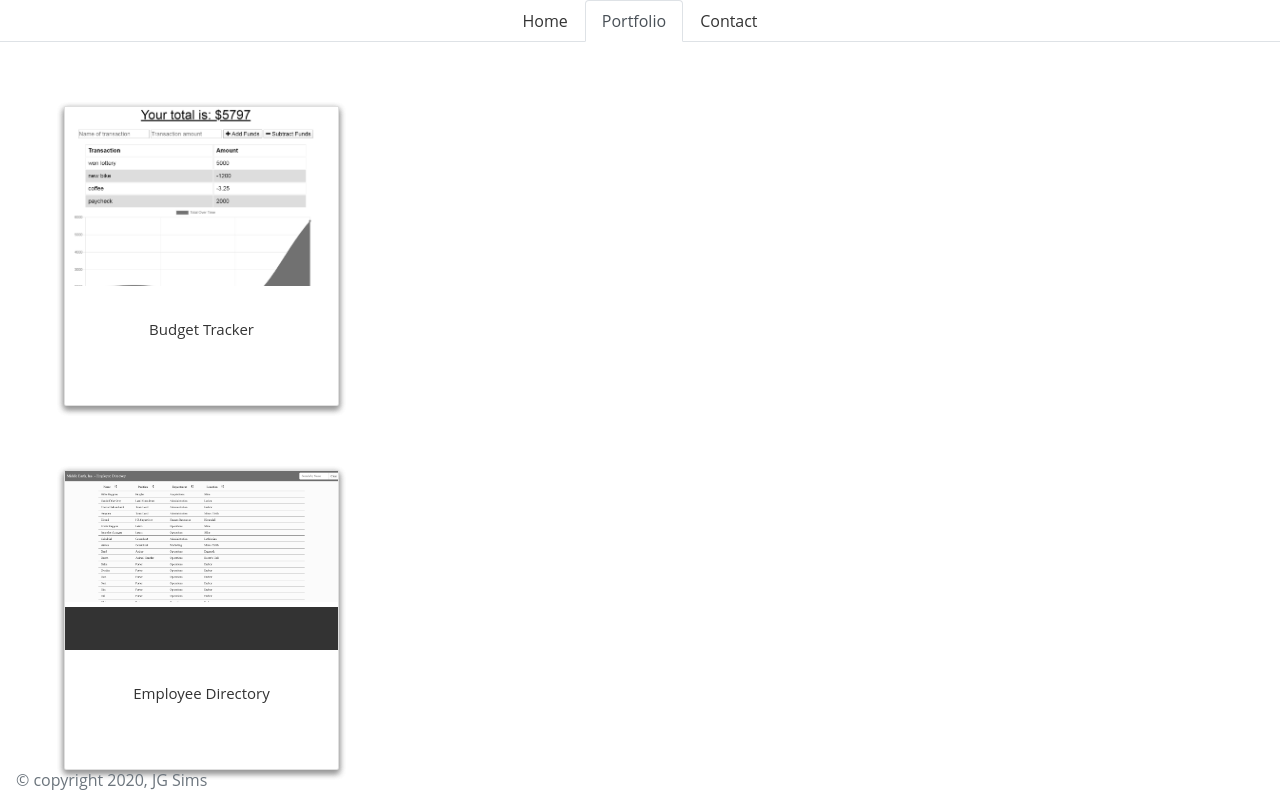
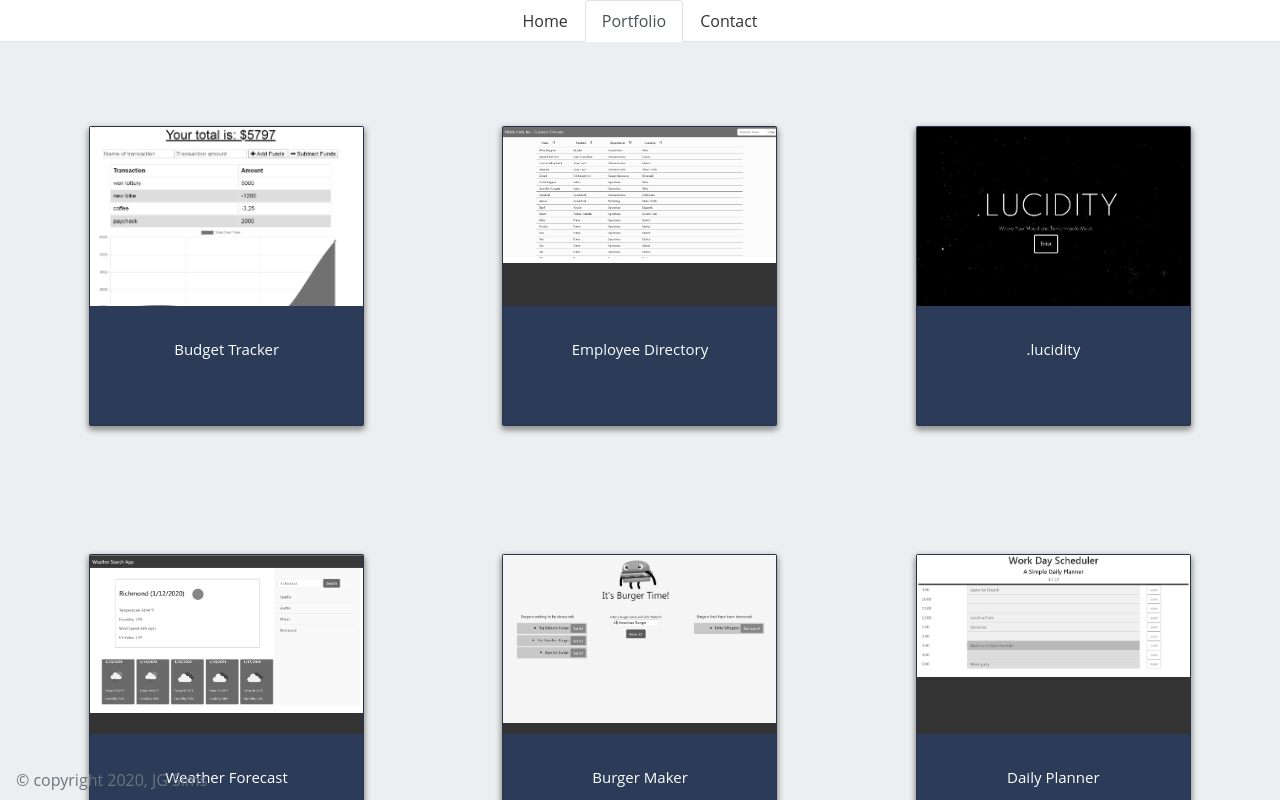
Before and after one commit to josi3006/JGSimsPortfolio, a React (Create React App) app in the folder jgs-portfolio/: page /portfolio in a window 1280 px wide. Shown: the top 800 px of the page. Built offline with nearby package versions, Linux system fonts and the light colour scheme; a web font is replaced by a local one.

Commit message:
Fixed card layout in portfolio

```diff
--- a/jgs-portfolio/src/components/PortfolioCard.js
+++ b/jgs-portfolio/src/components/PortfolioCard.js
@@ -12,11 +12,11 @@ function PortfolioCard(props) {
             </div>
             <div className="content">
 
-            {props.name}
+                {props.name}
 
 
 
-      </div>
+            </div>
         </div>
 
     );
--- a/jgs-portfolio/src/components/pages/Portfolio.js
+++ b/jgs-portfolio/src/components/pages/Portfolio.js
@@ -16,7 +16,7 @@ class Portfolio extends Component {
   render() {
     return (
 
-      <span>
+      <div className="wrapper">
       {this.state.portfolio.map(block => (
         <PortfolioCard
           id={block.id}
@@ -27,7 +27,7 @@ class Portfolio extends Component {
         />
       ))}
 
-      </span>
+      </div>
 
 
 
--- a/jgs-portfolio/src/index.css
+++ b/jgs-portfolio/src/index.css
@@ -52,7 +52,7 @@ ul.nav.nav-tabs {
 
 
   .card {
-    background: #ffffff;
+    background: #2b3b58;
     border-radius: 2px;
     height: 300px;
     margin: 4rem;
@@ -73,6 +73,8 @@ ul.nav.nav-tabs {
   }
 
   .card > .content {
+    color: #ffffff;
+
     padding-left: 1rem;
     padding-right: 1rem;
     font-size: 15px;
@@ -94,6 +96,17 @@ ul.nav.nav-tabs {
   }
 
 
+  .wrapper {
+    padding-top: 50px;
+    background: #ECEFF1;
+    height: 100%;
+    display: flex;
+    flex-flow: row wrap;
+    padding: 20px;
+    justify-content: space-around;
+    align-content: flex-start;
+    overflow: auto;
+  }
 
 
 
```
Also changed, not shown: 1 other file (tests, documents, lock files or other folders).
